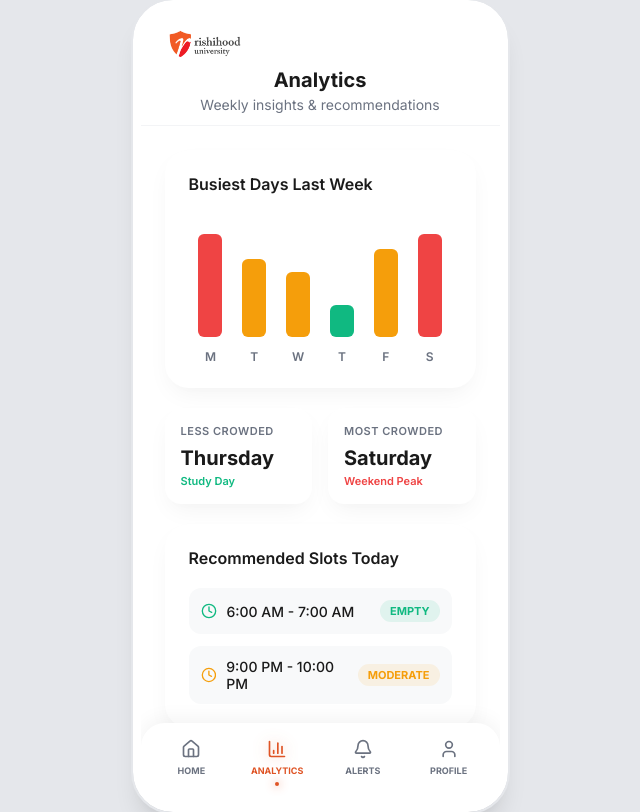
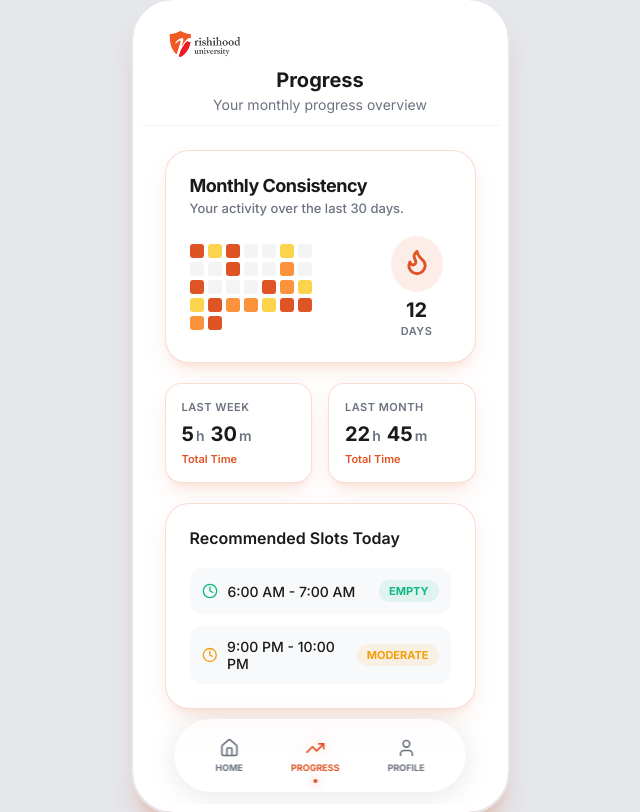
Before and after one commit to i-jashanpreet/GymPulse, a React (Vite) app: page /analytics in a window 1280 px wide. Shown: the whole page, without its empty margins (320-960 px from the left). Built offline with nearby package versions, Linux system fonts and the light colour scheme.

Commit message:
All screen's features done

```diff
--- a/src/App.tsx
+++ b/src/App.tsx
@@ -7,7 +7,6 @@ import LoginScreen from './components/screens/LoginScreen';
 import HomeScreen from './components/screens/HomeScreen';
 
 import AnalyticsScreen from './components/screens/AnalyticsScreen';
-import AlertsScreen from './components/screens/AlertsScreen';
 import ProfileScreen from './components/screens/ProfileScreen';
 
 import { GymDataProvider } from './context/DataContext';
@@ -24,7 +23,6 @@ const App: React.FC = () => {
               <Route path="/home" element={<HomeScreen />} />
 
               <Route path="/analytics" element={<AnalyticsScreen />} />
-              <Route path="/alerts" element={<AlertsScreen />} />
               <Route path="/profile" element={<ProfileScreen />} />
               <Route path="*" element={<Navigate to="/" replace />} />
             </Routes>
--- a/src/components/layout/BottomNav.module.css
+++ b/src/components/layout/BottomNav.module.css
@@ -1,30 +1,36 @@
 .bottomNav {
-    margin-top: auto;
-    background: var(--bg-white);
-    padding: 12px 8px 24px;
+    position: absolute;
+    bottom: 12px;
+    left: 50%;
+    transform: translateX(-50%);
+    background: rgba(255, 255, 255, 0.2);
+    backdrop-filter: blur(16px);
+    -webkit-backdrop-filter: blur(16px);
+    padding: 14px 40px;
     display: flex;
-    justify-content: space-between;
+    justify-content: center;
+    gap: 48px;
     align-items: center;
-    border-top-left-radius: var(--border-radius-lg);
-    border-top-right-radius: var(--border-radius-lg);
-    box-shadow: 0 -4px 20px rgba(0,0,0,0.05);
+    border-radius: 100px;
+    box-shadow: 0 4px 30px rgba(0, 0, 0, 0.1);
+    border: 1px solid rgba(255, 255, 255, 0.3);
     z-index: 1000;
 }
 
 :global(.dark-theme) .bottomNav {
-    background: var(--surface-light);
-    box-shadow: 0 -4px 20px rgba(0,0,0,0.3);
+    background: rgba(30, 30, 30, 0.85);
+    box-shadow: 0 10px 40px rgba(0,0,0,0.5);
+    border-color: rgba(255,255,255,0.05);
 }
 
 .navItem {
-    flex: 1;
     display: flex;
     flex-direction: column;
     align-items: center;
-    gap: 6px;
+    gap: 4px;
     color: var(--text-muted);
     text-decoration: none;
-    transition: all 0.2s ease;
+    transition: all 0.3s cubic-bezier(0.16, 1, 0.3, 1);
     position: relative;
     padding: 4px 0;
 }
--- a/src/components/layout/BottomNav.tsx
+++ b/src/components/layout/BottomNav.tsx
@@ -1,6 +1,6 @@
 import React from 'react';
 import { NavLink } from 'react-router-dom';
-import { Home, BarChart3, Bell, User } from 'lucide-react';
+import { Home, TrendingUp, User } from 'lucide-react';
 import styles from './BottomNav.module.css';
 
 const BottomNav: React.FC = () => {
@@ -18,16 +18,10 @@ const BottomNav: React.FC = () => {
         to="/analytics"
         className={({ isActive }) => `${styles.navItem} ${isActive ? styles.active : ''}`}
       >
-        <BarChart3 size={20} />
-        <span>Analytics</span>
+        <TrendingUp size={20} />
+        <span>Progress</span>
       </NavLink>
-      <NavLink
-        to="/alerts"
-        className={({ isActive }) => `${styles.navItem} ${isActive ? styles.active : ''}`}
-      >
-        <Bell size={20} />
-        <span>Alerts</span>
-      </NavLink>
+
       <NavLink
         to="/profile"
         className={({ isActive }) => `${styles.navItem} ${isActive ? styles.active : ''}`}
--- a/src/components/layout/Layout.tsx
+++ b/src/components/layout/Layout.tsx
@@ -14,7 +14,7 @@ const Layout: React.FC<LayoutProps> = ({ children }) => {
 
   return (
     <MobileFrame>
-      <div style={{ display: 'flex', flexDirection: 'column', height: '100%' }}>
+      <div style={{ display: 'flex', flexDirection: 'column', height: '100%', position: 'relative' }}>
         <AnimatePresence mode="wait">
           <motion.div
             key={location.pathname}
--- a/src/components/screens/AnalyticsScreen.tsx
+++ b/src/components/screens/AnalyticsScreen.tsx
@@ -1,65 +1,118 @@
-import React, { useState, useEffect } from 'react';
-import { Clock } from 'lucide-react';
+import React from 'react';
+import { Clock, Flame } from 'lucide-react';
 import styles from './Screen.module.css';
 import logo from '../../assets/logo.png';
 
+const generateHeatmap = () => {
+    const data = [];
+    const totalDays = 30;
+    for (let i = 0; i < totalDays; i++) {
+        let chance = 0.4 + (i * 0.01);
+
+        const hash = Math.sin(i * 100) * 10000;
+        const pseudoRandom = hash - Math.floor(hash);
+
+        if (pseudoRandom > chance) data.push(0);
+        else if (pseudoRandom > chance * 0.6) data.push(1);
+        else if (pseudoRandom > chance * 0.3) data.push(2);
+        else data.push(3);
+    }
+    // Assure a nice streak at the end
+    data[29] = 3;
+    data[28] = 2;
+    data[27] = 3;
+    data[26] = 3;
+    data[25] = 1;
+    return data;
+};
+
+const HEATMAP_DATA = generateHeatmap();
+
 const AnalyticsScreen: React.FC = () => {
-    const defaultDays = [
-        { label: 'M', height: 92, color: styles.bgRed },
-        { label: 'T', height: 60, color: styles.bgOrange },
-        { label: 'W', height: 50, color: styles.bgOrange },
-        { label: 'T', height: 25, color: styles.bgGreen },
-        { label: 'F', height: 68, color: styles.bgOrange },
-        { label: 'S', height: 100, color: styles.bgRed }
-    ];
-
-    const [days, setDays] = useState(defaultDays.map(d => ({ ...d, height: 0 })));
-
-    useEffect(() => {
-        // Animate up from 0
-        const timer = setTimeout(() => {
-            setDays(defaultDays);
-        }, 100);
-
-        return () => {
-            clearTimeout(timer);
-        };
-    }, []);
+    // Calculate current streak dynamically from the heatmap data
+    const zeroIndex = [...HEATMAP_DATA].reverse().findIndex(level => level === 0);
+    const currentStreak = zeroIndex === -1 ? HEATMAP_DATA.length : zeroIndex;
 
     return (
         <div className={`${styles.screen} ${styles.analyticsScreen}`}>
             <div className={styles.dashboardLayout}>
                 <div className={styles.liveViewHeader}>
                     <img src={logo} alt="Rishihood Logo" className={styles.brandLogoTopLeft} />
-                    <h2>Analytics</h2>
-                    <p>Weekly insights & recommendations</p>
+                    <h2>Progress</h2>
+                    <p>Your monthly progress overview</p>
                 </div>
 
                 <div className={styles.analyticsContainer}>
-                    {/* Weekly Chart */}
+                    {/* Activity Streak Heatmap */}
                     <div className={styles.analyticsCard}>
-                        <h3>Busiest Days Last Week</h3>
-                        <div className={styles.barChartContainer}>
-                            {days.map((day, index) => (
-                                <div key={index} className={styles.barItem}>
-                                    <div className={`${styles.bar} ${day.color}`} style={{ height: `${day.height}%` }}></div>
-                                    <span className={styles.dayLabel}>{day.label}</span>
+                        <div style={{ display: 'flex', justifyContent: 'space-between', alignItems: 'flex-start', marginBottom: '20px' }}>
+                            <div>
+                                <h3 style={{ margin: 0, fontSize: '18px', fontWeight: 700, color: 'var(--text-main)', letterSpacing: '-0.5px', display: 'flex', alignItems: 'center', gap: '6px' }}>
+                                    Monthly Consistency
+                                </h3>
+                                <p style={{ color: 'var(--text-muted)', fontSize: '13px', marginTop: '4px', fontWeight: 500 }}>Your activity over the last 30 days.</p>
+                            </div>
+                        </div>
+
+                        {/* Calendar Style Heatmap Grid & Streak */}
+                        <div style={{ display: 'flex', justifyContent: 'space-between', alignItems: 'center', paddingRight: '8px' }}>
+                            <div style={{ display: 'grid', gridTemplateColumns: 'repeat(7, 14px)', gap: '4px' }}>
+                                {HEATMAP_DATA.map((level, index) => {
+                                    let bgColor = '#f3f4f6'; // Empty
+                                    if (level === 1) bgColor = '#fcd34d'; // Light
+                                    if (level === 2) bgColor = '#fb923c'; // Medium
+                                    if (level === 3) bgColor = 'var(--primary-orange)'; // High
+
+                                    const today = new Date();
+                                    const boxDate = new Date(today);
+                                    boxDate.setDate(today.getDate() - (29 - index));
+                                    const dateString = boxDate.toLocaleDateString('en-GB', { day: 'numeric', month: 'short', year: 'numeric' });
+
+                                    return (
+                                        <div
+                                            key={index}
+                                            className={styles.heatmapBox}
+                                            data-tooltip={dateString}
+                                            style={{
+                                                width: '14px',
+                                                height: '14px',
+                                                borderRadius: '3px',
+                                                backgroundColor: bgColor,
+                                                cursor: 'default'
+                                            }}
+                                        />
+                                    );
+                                })}
+                            </div>
+
+                            {/* Streak Symbol */}
+                            <div style={{ display: 'flex', flexDirection: 'column', alignItems: 'center', justifyContent: 'center' }}>
+                                <div style={{ background: 'rgba(223, 84, 37, 0.1)', padding: '12px', borderRadius: '50%', marginBottom: '8px' }}>
+                                    <Flame size={28} color="var(--primary-orange)" strokeWidth={2.5} />
                                 </div>
-                            ))}
+                                <span style={{ fontSize: '20px', fontWeight: 800, color: 'var(--text-main)', lineHeight: 1 }}>{currentStreak}</span>
+                                <span style={{ fontSize: '11px', fontWeight: 600, color: 'var(--text-muted)', textTransform: 'uppercase', letterSpacing: '0.5px', marginTop: '4px' }}>Days</span>
+                            </div>
                         </div>
                     </div>
 
-                    {/* Highlights Grid */}
+                    {/* Time Stats Grid */}
                     <div className={styles.highlightsGrid}>
                         <div className={styles.highlightCard}>
-                            <h4>Less Crowded</h4>
-                            <div className={styles.highlightValue}>Thursday</div>
-                            <div className={`${styles.highlightTrend} ${styles.positive}`}>Study Day</div>
+                            <h4 style={{ color: 'var(--text-muted)' }}>Last Week</h4>
+                            <div className={styles.highlightValue} style={{ display: 'flex', alignItems: 'baseline', gap: '2px', marginTop: '4px' }}>
+                                5<span style={{ fontSize: '14px', color: 'var(--text-muted)', fontWeight: 600 }}>h</span>
+                                <span style={{ marginLeft: '4px' }}>30</span><span style={{ fontSize: '14px', color: 'var(--text-muted)', fontWeight: 600 }}>m</span>
+                            </div>
+                            <div style={{ fontSize: '11px', fontWeight: 600, color: 'var(--primary-orange)', marginTop: '6px' }}>Total Time</div>
                         </div>
                         <div className={styles.highlightCard}>
-                            <h4>Most Crowded</h4>
-                            <div className={styles.highlightValue}>Saturday</div>
-                            <div className={`${styles.highlightTrend} ${styles.negative}`}>Weekend Peak</div>
+                            <h4 style={{ color: 'var(--text-muted)' }}>Last Month</h4>
+                            <div className={styles.highlightValue} style={{ display: 'flex', alignItems: 'baseline', gap: '2px', marginTop: '4px' }}>
+                                22<span style={{ fontSize: '14px', color: 'var(--text-muted)', fontWeight: 600 }}>h</span>
+                                <span style={{ marginLeft: '4px' }}>45</span><span style={{ fontSize: '14px', color: 'var(--text-muted)', fontWeight: 600 }}>m</span>
+                            </div>
+                            <div style={{ fontSize: '11px', fontWeight: 600, color: 'var(--primary-orange)', marginTop: '6px' }}>Total Time</div>
                         </div>
                     </div>
 
--- a/src/components/screens/HomeScreen.tsx
+++ b/src/components/screens/HomeScreen.tsx
@@ -46,10 +46,20 @@ const HomeScreen: React.FC = () => {
         {/* Top Section */}
         <div className={styles.liveViewHeader}>
           <img src={logo} alt="Rishihood Logo" className={styles.brandLogoTopLeft} />
-          <h2 style={{ fontSize: '24px', display: 'flex', justifyContent: 'center', alignItems: 'center', gap: '8px' }}>
-            Hi {capitalizedFirstName} <span className={styles.wave}>👋</span>
+          <h2 style={{
+            fontSize: '28px',
+            fontWeight: '800',
+            display: 'flex',
+            justifyContent: 'center',
+            alignItems: 'center',
+            color: 'var(--secondary-maroon)',
+            letterSpacing: '-0.5px',
+            marginBottom: '4px',
+            gap: '6px'
+          }}>
+            Hi {capitalizedFirstName}
           </h2>
-          <p>Today, 16 April</p>
+          <p>Today, {new Date().toLocaleDateString('en-GB', { day: 'numeric', month: 'long' })}</p>
         </div>
 
         {/* Main Crowd Card */}
@@ -109,17 +119,17 @@ const HomeScreen: React.FC = () => {
             </div>
           </div>
 
-          <div className={styles.highlightsGrid} style={{ paddingTop: '8px' }}>
+          <div className={styles.highlightsGrid} style={{ marginTop: '-8px' }}>
             <div className={styles.highlightCard} style={{ padding: '12px' }}>
               <h4 style={{ fontSize: '10px' }}>Peak Time</h4>
               <div className={styles.highlightValue} style={{ fontSize: '15px' }}>{defaultDays[selectedDayIndex]?.peakTime}</div>
-                <div className={`${styles.highlightTrend} ${styles.negative}`}>Usually Busy</div>
+              <div className={`${styles.highlightTrend} ${styles.negative}`}>Most Crowded</div>
             </div>
 
             <div className={styles.highlightCard} style={{ padding: '12px' }}>
-                <h4 style={{ fontSize: '10px' }}>Less Crowded</h4>
+              <h4 style={{ fontSize: '10px' }}>Quiet Time</h4>
               <div className={styles.highlightValue} style={{ fontSize: '15px' }}>{defaultDays[selectedDayIndex]?.lessCrowdTime}</div>
-                <div className={`${styles.highlightTrend} ${styles.positive}`}>Best Time</div>
+              <div className={`${styles.highlightTrend} ${styles.positive}`}>Less Crowded</div>
             </div>
           </div>
         </div>
--- a/src/components/screens/Screen.module.css
+++ b/src/components/screens/Screen.module.css
@@ -164,6 +164,7 @@
     border-radius: var(--border-radius-lg);
     padding: 24px;
     box-shadow: var(--shadow-soft);
+    border: 1px solid rgba(var(--primary-orange-rgb), 0.2);
 }
 
 .inputGroup {
@@ -394,6 +395,7 @@
     position: relative;
     overflow: hidden;
     flex-shrink: 0;
+    border: 1px solid rgba(var(--primary-orange-rgb), 0.2);
 }
 
 .cardHeader {
@@ -546,7 +548,8 @@
     background: var(--bg-white);
     border-radius: var(--border-radius-md);
     padding: 16px;
-    box-shadow: 0 4px 15px rgba(0,0,0,0.02);
+    box-shadow: var(--shadow-soft);
+    border: 1px solid rgba(var(--primary-orange-rgb), 0.2);
     display: flex;
     flex-direction: column;
     gap: 12px;
@@ -625,6 +628,7 @@
     align-items: center;
     gap: 20px;
     box-shadow: var(--shadow-soft);
+    border: 1px solid rgba(var(--primary-orange-rgb), 0.2);
 }
 
 .areaIconContainer {
@@ -687,6 +691,7 @@
     border-radius: var(--border-radius-lg);
     padding: 24px;
     box-shadow: var(--shadow-soft);
+    border: 1px solid rgba(var(--primary-orange-rgb), 0.2);
 }
 
 .analyticsCard h3 {
@@ -741,6 +746,7 @@
     border-radius: var(--border-radius-md);
     padding: 16px;
     box-shadow: var(--shadow-soft);
+    border: 1px solid rgba(var(--primary-orange-rgb), 0.2);
 }
 
 .highlightCard h4 {
@@ -852,7 +858,7 @@
     border-radius: var(--border-radius-md);
     box-shadow: var(--shadow-soft);
     position: relative;
-    border: 1px solid transparent;
+    border: 1px solid rgba(var(--primary-orange-rgb), 0.2);
     transition: all 0.2s ease;
 }
 
@@ -961,26 +967,52 @@
 
 /* Profile Screen */
 .profileLayout {
-    background: var(--surface-light);
+    background: var(--bg-white);
+    min-height: 100%;
 }
 
 .profileHeader {
-    padding: 60px 24px 32px;
-    text-align: center;
     background: var(--bg-white);
-    border-bottom-left-radius: var(--border-radius-lg);
-    border-bottom-right-radius: var(--border-radius-lg);
     display: flex;
     flex-direction: column;
-    align-items: center;
+}
+
+.profileBanner {
+    width: calc(100% - 32px);
+    margin: 0 16px;
+    height: 160px;
+    background: var(--gradient-brand);
+    display: flex;
+    align-items: flex-end;
+    justify-content: flex-end;
+    padding: 16px 24px;
+    color: rgba(255, 255, 255, 0.9);
+    font-weight: 700;
+    font-size: 15px;
+    letter-spacing: 0.5px;
+    border-radius: 24px;
+    box-shadow: 0 10px 30px rgba(0, 0, 0, 0.15);
+    border: 1px solid rgba(255, 255, 255, 0.3);
+    overflow: hidden;
+}
+
+.profileDetailsLeft {
+    display: flex;
+    flex-direction: column;
+    align-items: flex-start;
+    padding: 0 24px;
+    margin-top: -50px;
+    position: relative;
+    z-index: 10;
 }
 
 .profileAvatarLarge {
     width: 100px;
     height: 100px;
     border-radius: 50%;
-    margin: 20px 0 16px;
-    border: 4px solid var(--surface-light);
+    margin-bottom: 12px;
+    border: 4px solid var(--bg-white);
+    background: var(--bg-white);
     box-shadow: var(--shadow-soft);
     overflow: hidden;
 }
@@ -991,14 +1023,28 @@
     object-fit: cover;
 }
 
-.profileHeader h3 {
-    font-size: 20px;
+.profileText {
+    text-align: left;
+}
+
+.profileText h3 {
+    font-size: 22px;
     font-weight: 700;
     color: var(--text-main);
     margin-bottom: 4px;
 }
 
 .profileDept {
+    font-size: 14px;
+    color: var(--text-main);
+    margin-bottom: 8px;
+    line-height: 1.4;
+}
+
+.profileLocation {
+    display: flex;
+    align-items: center;
+    gap: 6px;
     font-size: 14px;
     color: var(--text-muted);
 }
@@ -1016,6 +1062,7 @@
     border-radius: var(--border-radius-md);
     padding: 20px;
     box-shadow: var(--shadow-soft);
+    border: 1px solid rgba(var(--primary-orange-rgb), 0.2);
 }
 
 .profileCardHeader {
@@ -1083,3 +1130,36 @@
     background: rgba(239, 68, 68, 0.1);
     border-color: rgba(239, 68, 68, 0.2);
 }
+
+/* Heatmap Tooltip */
+.heatmapBox {
+    position: relative;
+}
+
+.heatmapBox::after {
+    content: attr(data-tooltip);
+    position: absolute;
+    bottom: 100%;
+    left: 50%;
+    transform: translateX(-50%);
+    margin-bottom: 6px;
+    padding: 6px 10px;
+    background-color: var(--text-main);
+    color: var(--bg-white);
+    font-size: 11px;
+    font-weight: 600;
+    border-radius: 6px;
+    white-space: nowrap;
+    opacity: 0;
+    visibility: hidden;
+    pointer-events: none;
+    transition: opacity 0.2s ease, transform 0.2s ease;
+    z-index: 100;
+    box-shadow: 0 4px 12px rgba(0, 0, 0, 0.15);
+}
+
+.heatmapBox:hover::after {
+    opacity: 1;
+    visibility: visible;
+    transform: translateX(-50%) translateY(-2px);
+}
--- a/src/index.css
+++ b/src/index.css
@@ -3,7 +3,9 @@
 :root {
     /* Brand Colors */
     --primary-orange: #df5425;
+    --primary-orange-rgb: 223, 84, 37;
     --secondary-maroon: #b10035;
+    --secondary-maroon-rgb: 177, 0, 53;
 
     /* Background & Surface Colors */
     --bg-white: #ffffff;
@@ -12,8 +14,8 @@
     --text-muted: #6b7280;
 
     /* Effects */
-    --shadow-soft: 0 10px 25px -5px rgba(0, 0, 0, 0.05), 0 8px 10px -6px rgba(0, 0, 0, 0.01);
-    --shadow-strong: 0 20px 25px -5px rgba(0, 0, 0, 0.1), 0 10px 10px -5px rgba(0, 0, 0, 0.04);
+    --shadow-soft: 0 10px 25px -5px rgba(var(--primary-orange-rgb), 0.15), 0 8px 10px -6px rgba(var(--primary-orange-rgb), 0.1);
+    --shadow-strong: 0 20px 25px -5px rgba(var(--primary-orange-rgb), 0.25), 0 10px 10px -5px rgba(var(--primary-orange-rgb), 0.15);
     --border-radius-lg: 24px;
     --border-radius-md: 16px;
 
```
Also changed, not shown: src/components/screens/ProfileScreen.tsx (+28 -16 lines), src/components/screens/SplashScreen.tsx (+37 -3 lines), src/assets/rishihood_banner.png (added). Lines whose indentation alone changed are shown as unchanged.
